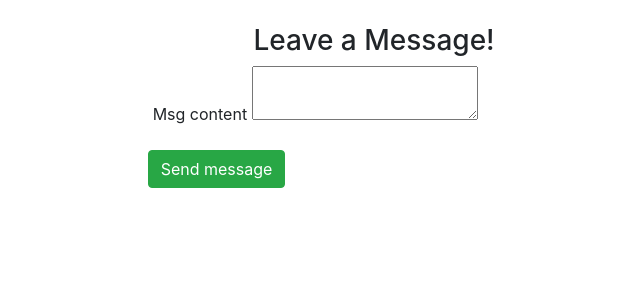
After one commit to kimtdo/buddy-finder, a Django app: template social_app/templates/social_app/message_form2.html in a window 1280 px wide. The commit adds this page. Shown: the top 300 px of the page, without its empty margins (266-906 px from the left). Run offline with Django 3.2, Linux system fonts and the light colour scheme; the template is opened without the code that fills it, so the values that code supplies are empty, except form fields; tables that the repository leaves empty hold one stand-in row (values such as "Sample post"); form fields are guessed from the names that the template uses; some libraries are stand-ins or nearby versions.

Commit message:
added message form without recipient required

```diff
--- /dev/null
+++ b/social_app/templates/social_app/message_form2.html
@@ -0,0 +1,42 @@
+{% load static %}
+
+<script src="{% static 'social_app/js/bootstrap.bundle.js' %}"></script>
+<link rel="stylesheet" type="text/css" href="{% static 'social_app/css/bootstrap.css' %}">
+
+<form method="post">{% csrf_token %}
+    <br>
+    <div class="d-flex justify-content-center">
+        <h3>Leave a Message!</h3>
+    </div>
+    <div class="d-flex justify-content-center">
+        <div class="form-row">
+            <div class="form-group">
+                {{ form.msg_content.label_tag }}
+                {{ form.msg_content }}
+                <div hidden class="form-group">
+                    {{ form.receiver.label_tag }}
+                    {{ form.receiver}}
+                </div>
+            </div>
+            <br>
+            <br>
+            <div class="form-row">
+                <div class="form-group">
+                    <div class="d-flex justify-content-center">
+                        <input class="btn btn-success" type="submit" value="Send message">
+                    </div>
+                </div>
+            </div>
+            <div class="form-row">
+                {% if form.errors %}
+                <br>
+                <div class="d-flex justify-content-center">
+                    <p>Cannot message a user without a profile</p>
+                </div>
+            </div>
+        </div>
+</form>
+
+
+
+{% endif %}
--- a/social_app/templates/social_app/messages.html
+++ b/social_app/templates/social_app/messages.html
@@ -34,7 +34,7 @@
     </div>
     <br><br>
     <div class="d-flex justify-content-center">
-        <a class="btn btn-success" href="{% url 'social_app:compose' %}"><h5>✍ Write a message!</h5></a>
+        <a class="btn btn-success" href="{% url 'social_app:compose2' other_pk %}"><h5>✍ Write a message!</h5></a>
     </div>
     <script src="https://code.jquery.com/jquery-3.2.1.slim.min.js"
             integrity="sha384-KJ3o2DKtIkvYIK3UENzmM7KCkRr/rE9/Qpg6aAZGJwFDMVNA/GpGFF93hXpG5KkN"
--- a/social_app/urls.py
+++ b/social_app/urls.py
@@ -12,9 +12,10 @@ urlpatterns = [
     path('reportuser/', ReportView.as_view(), name="report"),
     path('reported/', TemplateView.as_view(template_name="social_app/done_report.html")),
     path('browse/', TemplateView.as_view(template_name="social_app/browsing.html")),
-    #path('message', AllMessageView.as_view(), name='all_messages'),
+    path('inbox', AllMessageView.as_view(), name='inbox'),
     path('message/<int:rec_id>/', MessageView.as_view(), name='view_messages'),
     path('compose', MessageCreate.as_view(), name='compose'),
-    path('send_friend_request/<int:userID>/',send_friend_request,name='send_friend_request'),
+    path('compose/<int:rec_id>/', MessageCreateSpecific.as_view(), name='compose2'),
+    path('send_friend_request/<int:userID>/',send_friend_request, name='send_friend_request'),
     path('accept_friend_request/<int:requestID>/',accept_friend_request,name='accept_friend_request'),
 ]
```
Also changed, not shown: social_app/views.py (+46 -14 lines).
